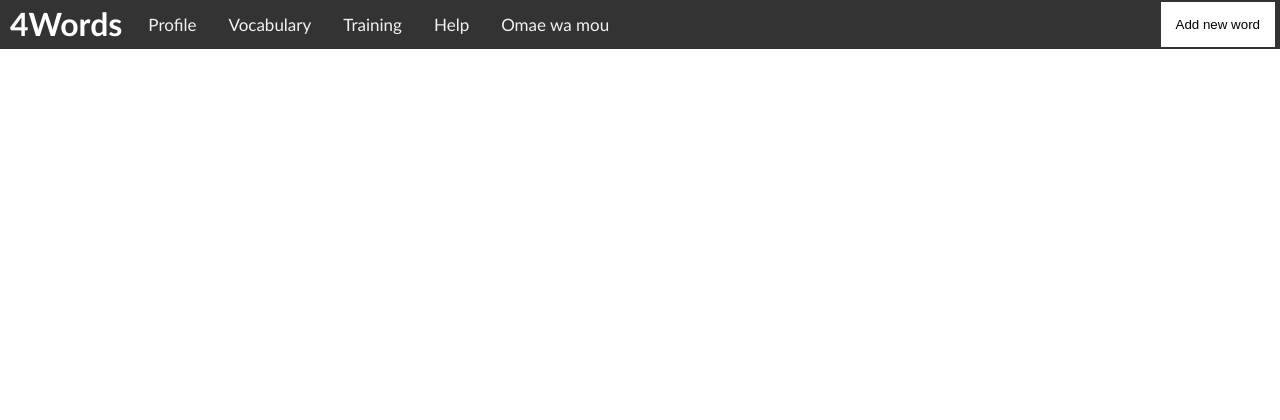
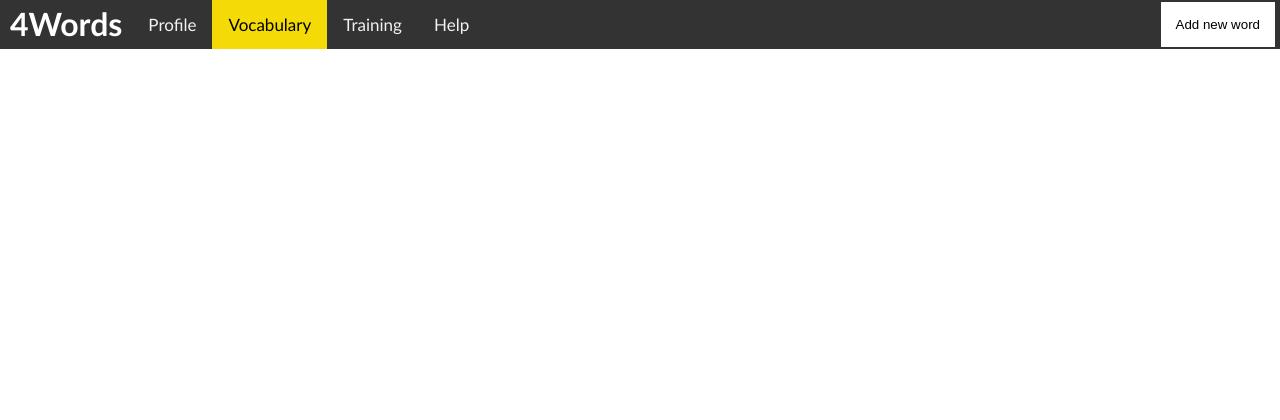
Before and after one commit to jeSoosRemirez/four_words, a Django app: page /learn-words/four-words/ in a window 1280 px wide. Shown: the top 420 px of the page. Run offline with Django 3.2, Linux system fonts and the light colour scheme; data that the repository does not hold is empty.

Commit message:
Fixed little mistake

```diff
--- a/four_words/templates/your_vocabulary.html
+++ b/four_words/templates/your_vocabulary.html
@@ -15,17 +15,16 @@
 <div class="topnav">
     <h1 class="logo">4Words</h1>
     <a class="profile" href="#">Profile</a>
-    <a href="#">Vocabulary</a>
-    <a href="#">Training</a>
-    <a href="#">Help</a>
-    <a href="learn_words/templates/word_info.html">Omae wa mou</a>
+    <a class="vocabulary" href="#">Vocabulary</a>
+    <a class="training" href="#">Training</a>
+    <a class="help" href="#">Help</a>
     <button class="button_add">Add new word</button>
 </div>
 
 {% block content %}
     <div class="row">
         {% for four_word in four_words %}
-            <div class="column">{{ four_words.noun }}</div>
+            <div class="column">Noun</div>
             <div class="column">Adjective</div>
             <div class="column">Adverb</div>
             <div class="column">Verb</div>
```
